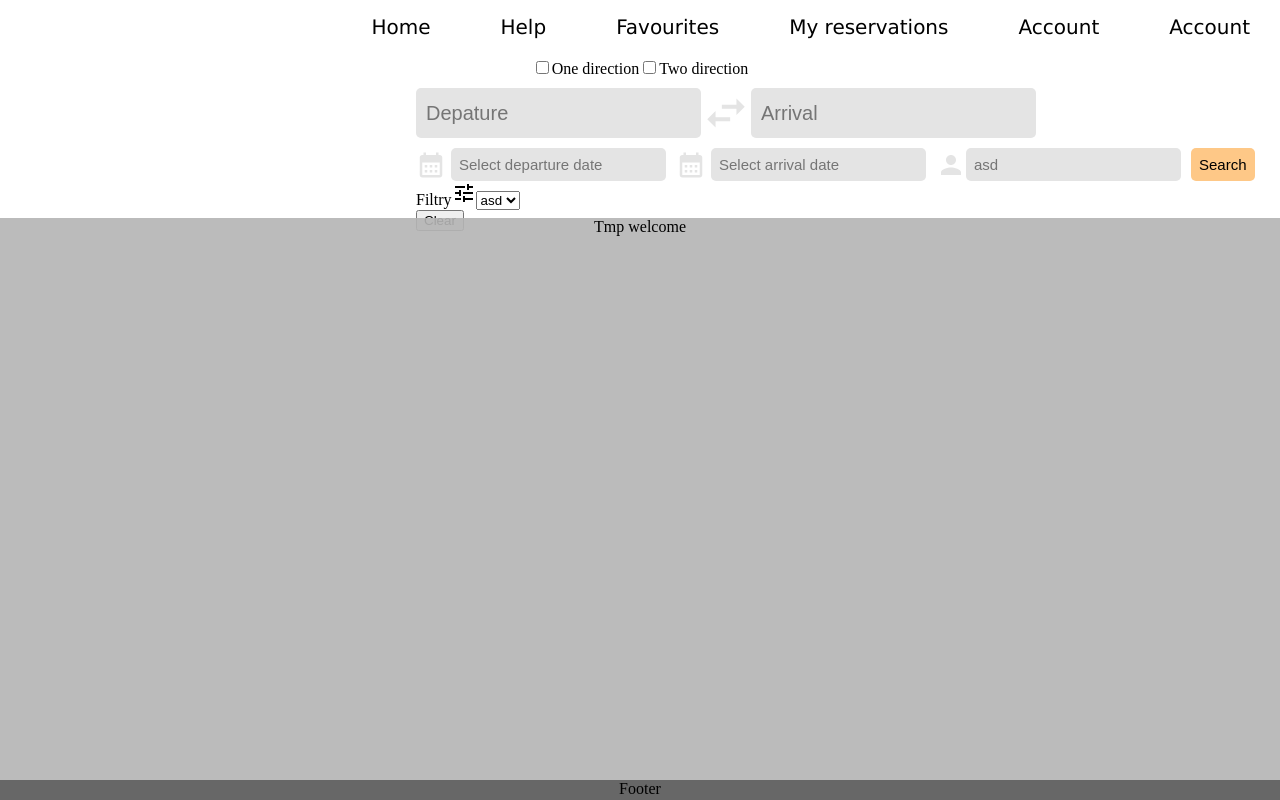
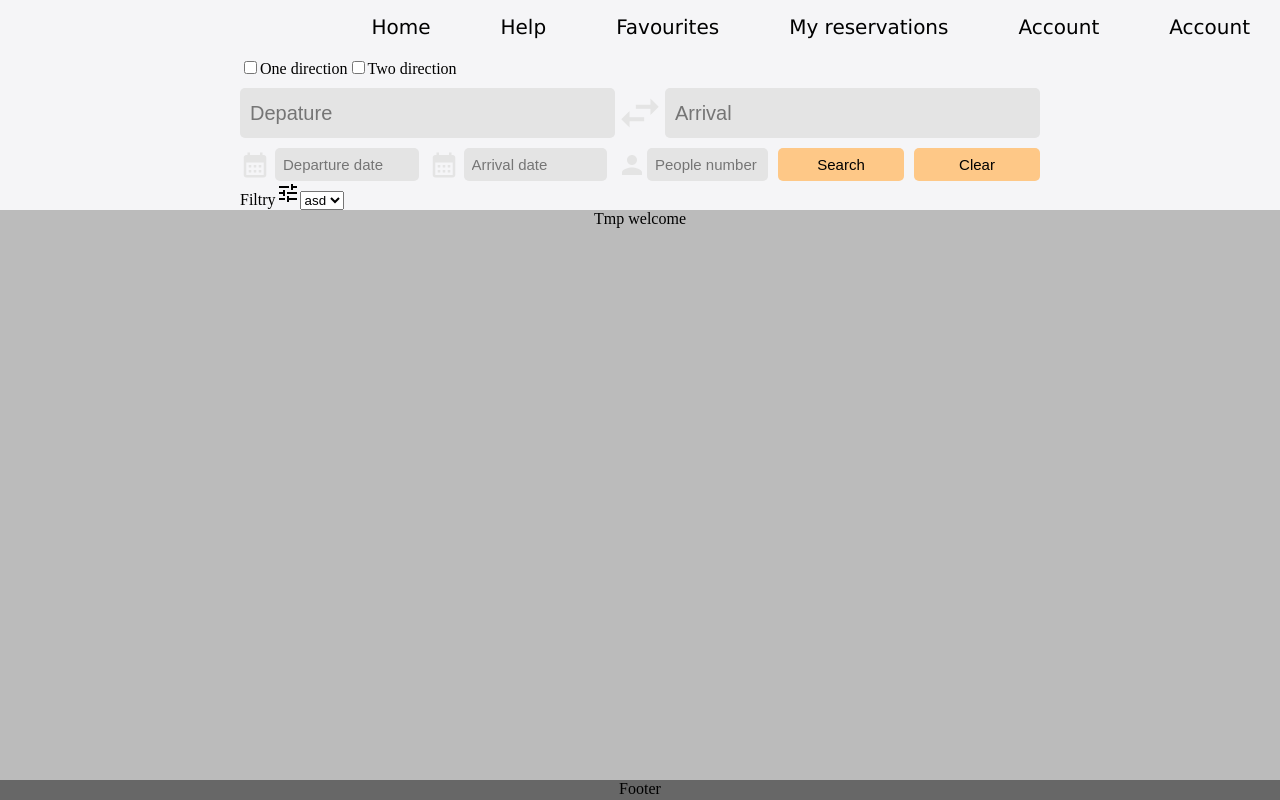
Before and after one commit to Sebastian029/ISI_frontend, a React (Vite) app in the folder app/: page / in a window 1280 px wide. Built offline with nearby package versions, Linux system fonts and the light colour scheme.

Commit message:
Registration with validation

```diff
--- a/app/src/Components/HomeScreen/Content/Content.module.css
+++ b/app/src/Components/HomeScreen/Content/Content.module.css
@@ -1,9 +1,8 @@
 .mainBox{
     display: flex;
     width: 100%;
-    background-color: rgba(180, 180, 180, 0.904);
+    background-color: rgba(180, 180, 180);
     justify-content: center;
-    gap:10px;
     flex-grow: 1;
 }
 
--- a/app/src/Components/HomeScreen/MainFinder/MainFinder.jsx
+++ b/app/src/Components/HomeScreen/MainFinder/MainFinder.jsx
@@ -67,17 +67,14 @@ function MainFinder({ activateFinder, setFlights }) {
   return (
     <>
       <div className={styles.mainBox}>
-        <div className={styles.checkBoxRow}>
-          <div>
+        <div className={styles.globalInputBox}>
+          <div className={styles.checkBoxRow}>
             <input type="checkbox"></input>
             One direction
-          </div>
-          <div>
             <input type="checkbox"></input>
             Two direction
           </div>
-        </div>
-        <div className={styles.globalInputBox}>
+
           <div className={styles.destinationInputRow}>
             <input
               className={styles.textInput}
@@ -108,7 +105,7 @@ function MainFinder({ activateFinder, setFlights }) {
                 selected={departureDateInput}
                 onChange={(date) => setDepartureDateInput(date)}
                 dateFormat="yyyy-MM-dd"
-                placeholderText="Select departure date"
+                placeholderText="Departure date"
               />
               <CalendarMonthIcon
                 className={styles.icon}
@@ -120,17 +117,29 @@ function MainFinder({ activateFinder, setFlights }) {
                 selected={arrivalDateInput}
                 onChange={(date) => setArrivaleDateInput(date)}
                 dateFormat="yyyy-MM-d"
-                placeholderText="Select arrival date"
+                placeholderText="Arrival date"
               />
               <PersonIcon className={styles.icon} />
-              <input type="text" placeholder="asd" className={styles.abc} />
+              <input
+                type="text"
+                placeholder="People number"
+                className={styles.personInput}
+              />
               <input
                 type="button"
                 className={styles.confirmButton}
                 value={"Search"}
                 onClick={() => getFlights()}
               />
+
+              <input
+                type="button"
+                className={styles.confirmButton}
+                value={"Clear"}
+                onClick={() => activateFinder(false)}
+              />
             </div>
+
             <div>
               Filtry
               <TuneIcon />
@@ -138,12 +147,6 @@ function MainFinder({ activateFinder, setFlights }) {
                 <option>asd</option>
               </select>
             </div>
-
-            <input
-              type="button"
-              value={"Clear"}
-              onClick={() => activateFinder(false)}
-            />
           </div>
         </div>
       </div>
--- a/app/src/Components/HomeScreen/MainFinder/MainFinder.module.css
+++ b/app/src/Components/HomeScreen/MainFinder/MainFinder.module.css
@@ -2,9 +2,7 @@
   display: flex;
   flex-direction: column;
   width: 100%;
-  height: 20vh;
-  background-color: rgb(255, 255, 255);
-  gap: 10px;
+  background-color: var(--background-color);
   align-items: center;
 }
 
@@ -14,7 +12,9 @@
 }
 
 .checkBoxRow {
-  display: flex;
+  padding-bottom: 10px;
+}
+.checkBoxRow > * {
 }
 
 .destinationInputRow {
@@ -45,7 +45,7 @@ input:focus {
 }
 
 .globalInputBox {
-  width: 35%;
+  width: 50em;
 }
 
 .datePickerBox {
@@ -65,9 +65,10 @@ input:focus {
   background-color: #e4e4e4;
   margin-left: 5px;
   margin-right: 10px;
+  width: 8.5em;
 }
 
-.abc {
+.searchButton {
   border: 0px;
   border-radius: 5px;
   padding: 8px;
@@ -77,7 +78,7 @@ input:focus {
 }
 
 .confirmButton {
-  flex: 1;
+  flex: 2;
   margin-left: 10px;
   background-color: var(--main-color);
   border: 0px;
@@ -96,3 +97,13 @@ input:focus {
   cursor: pointer;
   font-size: 30px !important;
 }
+
+.personInput {
+  border: 0px;
+  border-radius: 5px;
+  padding: 8px;
+  font-family: Arial, Helvetica, sans-serif;
+  font-size: 15px;
+  background-color: #e4e4e4;
+  width: 7em;
+}
--- a/app/src/Components/HomeScreen/Modal/Modal.css
+++ b/app/src/Components/HomeScreen/Modal/Modal.css
@@ -86,6 +86,7 @@ body.active-modal {
   margin-top: 20px;
   font-size: 20px;
   font-weight: 500;
+  cursor: pointer;
 }
 
 .confirm-button:hover {
--- a/app/src/Components/HomeScreen/Modal/Modal.jsx
+++ b/app/src/Components/HomeScreen/Modal/Modal.jsx
@@ -7,13 +7,84 @@ export default function Modal() {
   const [modal, setModal] = useState(false);
   const [login, setLogin] = useState(true);
 
-  const [loginInput, setLoginInput] = useState("");
+  const [emailInput, setEmailInput] = useState("");
   const [passwordInput, setPasswordInput] = useState("");
 
+  const [nameRegister, setNameRegister] = useState("");
+  const [lastNameRegister, setLastNameRegister] = useState("");
+  const [phoneNumberRegister, setPhoneNumberRegister] = useState("");
+  const [emailRegister, setEmailRegister] = useState("");
+  const [passwordRegister, setPasswordRegister] = useState("");
+  const [repeatPasswordRegister, setRepearPasswordRegister] = useState("");
+  const [registerOutput, setRegisterOutput] = useState("");
   const toggleModal = () => {
     setModal(!modal);
   };
 
+  const registerAccount = () => {
+    if (!nameRegister.trim()) {
+      setRegisterOutput("Please enter your name.");
+      return;
+    }
+    if (!lastNameRegister.trim()) {
+      setRegisterOutput("Please enter your last name.");
+      return;
+    }
+    if (!phoneNumberRegister.trim()) {
+      setRegisterOutput("Please enter your phone number.");
+      return;
+    }
+    const phoneRegex = /^\d{9}$/;
+    if (!phoneRegex.test(phoneNumberRegister)) {
+      setRegisterOutput("Please enter a valid 9-digit phone number.");
+      return;
+    }
+    if (!emailRegister.trim()) {
+      setRegisterOutput("Please enter your email.");
+      return;
+    }
+    const emailRegex = /^[^\s@]+@[^\s@]+\.[^\s@]+$/;
+    if (!emailRegex.test(emailRegister)) {
+      setRegisterOutput("Please enter a valid email address.");
+      return;
+    }
+    if (!passwordRegister) {
+      setRegisterOutput("Please enter your password.");
+      return;
+    }
+    if (passwordRegister !== repeatPasswordRegister) {
+      setRegisterOutput("Passwords do not match.");
+      return;
+    }
+
+    axios
+      .post("/register", {
+        firstName: nameRegister,
+        lastName: lastNameRegister,
+        email: emailRegister,
+        phoneNumber: phoneNumberRegister,
+        password: passwordRegister,
+      })
+      .then((response) => {
+        setRegisterOutput("Registration successful!");
+      })
+      .catch((error) => {
+        console.error("Registration error:", error);
+        setRegisterOutput("Registration failed. Please try again.");
+      });
+
+    {
+      registerOutput ? <p>{registerOutput}</p> : <p></p>;
+    }
+
+    setNameRegister("");
+    setLastNameRegister("");
+    setPhoneNumberRegister("");
+    setEmailRegister("");
+    setPasswordRegister("");
+    setRepeatPasswordRegister("");
+    setRegisterOutput("");
+  };
   if (modal) {
     document.body.classList.add("active-modal");
   } else {
@@ -35,16 +106,15 @@ export default function Modal() {
               <h2>Login</h2>
 
               <p>
-                {" "}
-                Hey, enter your details to get <br /> sign in to your account{" "}
+                Hey, enter your details to get <br /> sign in to your account
               </p>
 
               <input
                 type="text"
-                placeholder="Login"
+                placeholder="Email"
                 className="data-field"
-                value={loginInput}
-                onChange={(e) => setLoginInput(e.target.value)}
+                value={emailInput}
+                onChange={(e) => setEmailInput(e.target.value)}
               />
 
               <input
@@ -76,11 +146,62 @@ export default function Modal() {
           {!login && (
             <div className="modal-content">
               <h2>Register</h2>
-              Email
-              <input type="text" placeholder="Login"></input>
-              Password
-              <input type="password" placeholder="Password"></input>
-              <input type="button" value="Login"></input>
+              <p>
+                Enter your account details
+                <br />
+              </p>
+              <input
+                type="text"
+                placeholder="First name"
+                className="data-field"
+                value={nameRegister}
+                onChange={(e) => setNameRegister(e.target.value)}
+              />
+              <input
+                type="text"
+                placeholder="Last name"
+                className="data-field"
+                value={lastNameRegister}
+                onChange={(e) => setLastNameRegister(e.target.value)}
+              />
+              <input
+                type="text"
+                placeholder="Phone number"
+                className="data-field"
+                value={phoneNumberRegister}
+                onChange={(e) => setPhoneNumberRegister(e.target.value)}
+              />
+              <input
+                type="text"
+                placeholder="Email"
+                className="data-field"
+                value={emailRegister}
+                onChange={(e) => setEmailRegister(e.target.value)}
+              />
+              <input
+                type="password"
+                placeholder="Password"
+                className="data-field"
+                value={passwordRegister}
+                onChange={(e) => setPasswordRegister(e.target.value)}
+              />
+              <input
+                type="password"
+                placeholder="Repeat password"
+                className="data-field"
+                value={repeatPasswordRegister}
+                onChange={(e) => setRepearPasswordRegister(e.target.value)}
+              />
+              <input
+                type="button"
+                value="Sign up"
+                className="confirm-button"
+                onClick={() => registerAccount()}
+              />
+              {registerOutput ? <p>{registerOutput}</p> : <p></p>}
+              <p className="register-reference" onClick={() => setLogin(true)}>
+                Have an account already? <b>Sign in</b>
+              </p>
               <button className="close-modal" onClick={toggleModal}>
                 <CloseIcon />
               </button>
--- a/app/src/Components/HomeScreen/TopBar/TopBar.module.css
+++ b/app/src/Components/HomeScreen/TopBar/TopBar.module.css
@@ -1,7 +1,7 @@
 .mainBox{
     display: flex;
     width: 100%;
-    background-color: rgb(255, 255, 255);
+    background-color:var(--background-color);
     justify-content: flex-end;
     gap:10px;
     padding: 10px 0px;
--- a/app/src/global.css
+++ b/app/src/global.css
@@ -1,4 +1,5 @@
 :root{
+    --background-color:#F5F5F7;
     --main-color:rgb(254, 200, 135);
     --main-color-2:rgb(255, 188, 106);
 }
```
